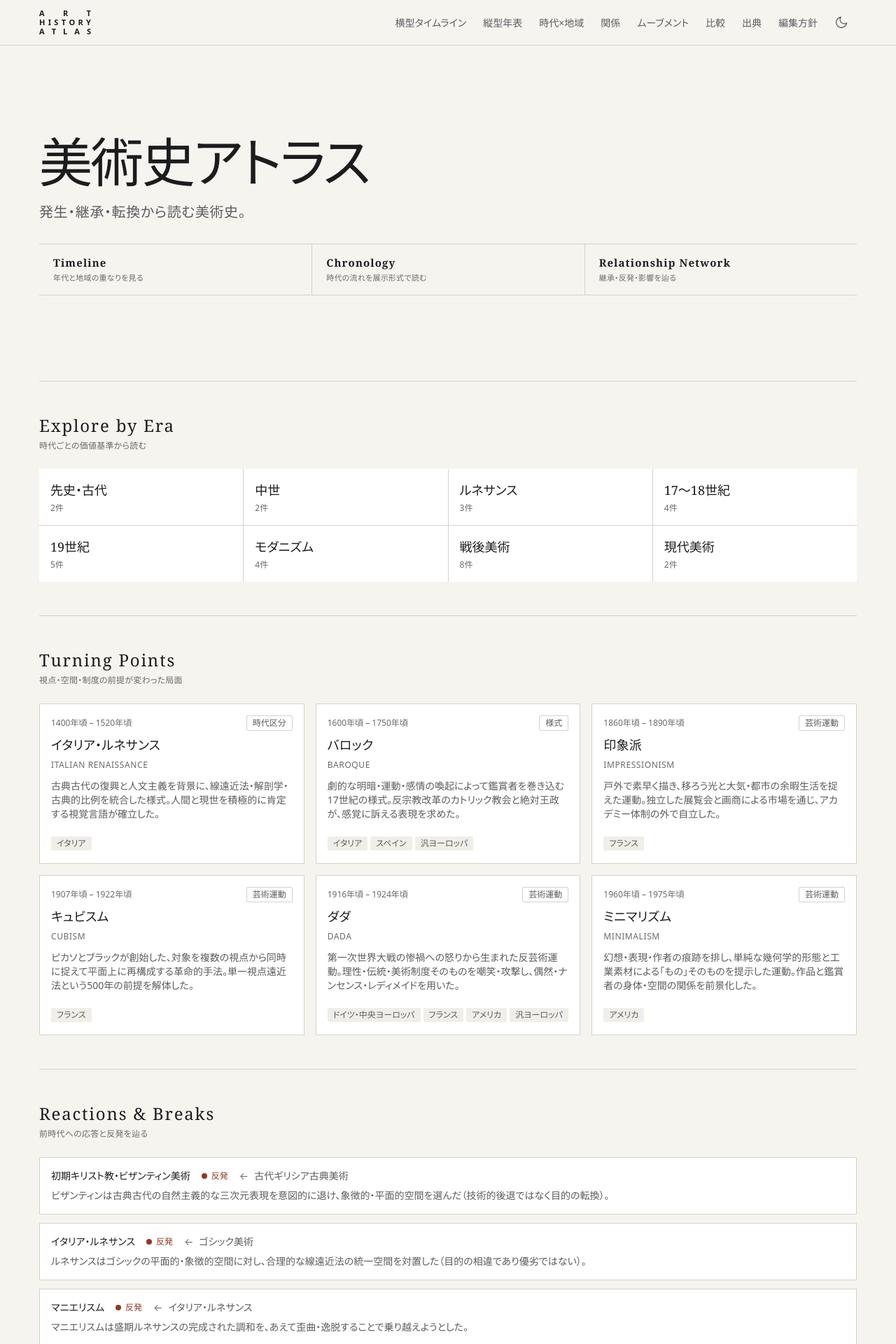
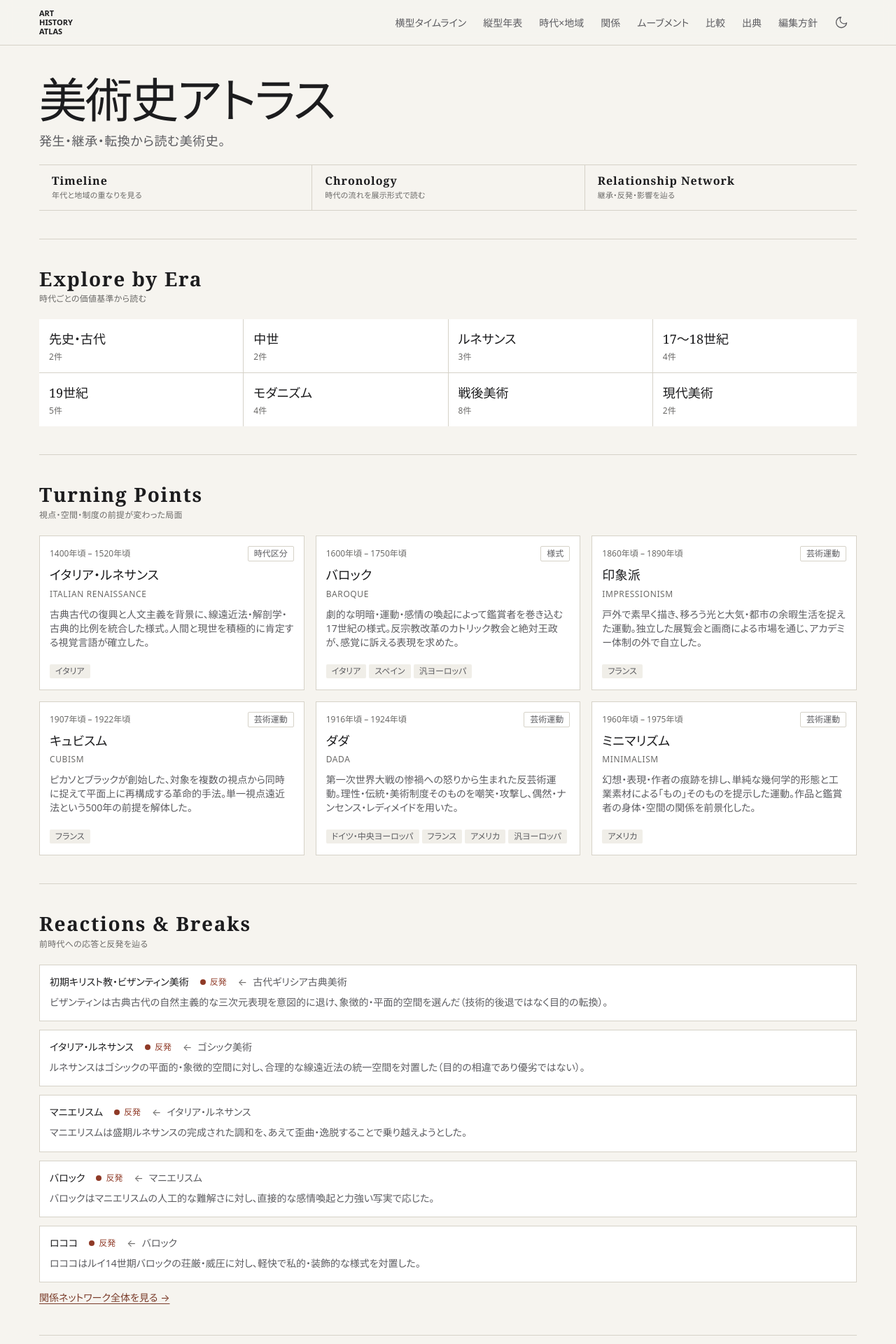
Before and after one commit to taktak2001/art-history-atlas, a Next.js app: page / in a window 1280 px wide. Shown: the top 1920 px of the page at 70% size. Built offline with nearby package versions, Linux system fonts and the light colour scheme.

Commit message:
feat: compact home catalogue layout

```diff
--- a/src/app/globals.css
+++ b/src/app/globals.css
@@ -148,9 +148,10 @@ h1, h2, h3, h4 {
 }
 
 .site-wordmark__line {
-  display: flex;
+  display: block;
   width: 100%;
-  justify-content: space-between;
+  text-align: justify;
+  text-align-last: justify;
   white-space: nowrap;
 }
 
@@ -165,46 +166,45 @@ h1, h2, h3, h4 {
   background: rgb(var(--c-surface));
 }
 
-/* ホームの案内サイン。装飾を足さず、文字・余白・細い罫線で階層を作る */
+/* ホームの図録扉。装飾を足さず、文字・余白・細い罫線で階層を作る */
 .home-hero {
   display: grid;
-  min-height: clamp(27rem, calc(68svh - 4rem), 40rem);
-  align-content: center;
-  padding-block: clamp(2rem, 5vh, 3.25rem);
+  padding-block: clamp(1.5rem, 3.5vw, 2.5rem);
 }
 
 .home-hero__title {
   max-width: 12em;
   font-family: var(--font-serif);
-  font-size: clamp(2.75rem, 7vw, 4.75rem);
+  font-size: clamp(2.5rem, 6vw, 4.25rem);
   font-weight: 500;
   letter-spacing: -0.035em;
-  line-height: 1.15;
+  line-height: 1.1;
 }
 
 .home-hero__tagline {
-  margin-top: clamp(0.625rem, 1.5vh, 1rem);
+  max-width: 36rem;
+  margin-top: 0.5rem;
   color: rgb(var(--c-muted));
-  font-size: clamp(1rem, 2vw, 1.25rem);
+  font-size: clamp(0.9375rem, 1.5vw, 1.125rem);
   letter-spacing: 0.03em;
-  line-height: 1.7;
+  line-height: 1.5;
 }
 
 .home-hero__actions {
   display: grid;
   grid-template-columns: repeat(3, minmax(0, 1fr));
-  margin-top: clamp(1.75rem, 3.5vh, 2.5rem);
+  margin-top: clamp(1rem, 2vw, 1.25rem);
   border-block: 1px solid rgb(var(--c-line));
 }
 
 .home-hero__cta {
   display: flex;
-  min-height: 4.5rem;
+  min-height: 4rem;
   flex-direction: column;
   align-items: flex-start;
   justify-content: center;
   gap: 0.1875rem;
-  padding: 0.875rem 1.25rem;
+  padding: 0.6875rem 1.125rem;
   color: rgb(var(--c-ink));
   transition:
     color 160ms ease,
@@ -227,10 +227,10 @@ h1, h2, h3, h4 {
 
 .home-hero__cta-title {
   font-family: var(--font-serif);
-  font-size: 0.9375rem;
-  font-weight: 600;
-  letter-spacing: 0.075em;
-  line-height: 1.35;
+  font-size: 1rem;
+  font-weight: 650;
+  letter-spacing: 0.06em;
+  line-height: 1.3;
   white-space: nowrap;
 }
 
@@ -239,23 +239,59 @@ h1, h2, h3, h4 {
   font-size: 0.6875rem;
   font-weight: 400;
   letter-spacing: 0.02em;
-  line-height: 1.55;
+  line-height: 1.5;
+}
+
+.home-section {
+  padding-block: clamp(2rem, 3.5vw, 2.5rem);
 }
 
 .home-section-heading__title {
   font-family: var(--font-serif);
-  font-size: 1.5rem;
-  font-weight: 500;
-  letter-spacing: 0.075em;
-  line-height: 1.25;
+  font-size: clamp(1.625rem, 3vw, 1.75rem);
+  font-weight: 650;
+  letter-spacing: 0.06em;
+  line-height: 1.2;
 }
 
 .home-section-heading__description {
-  margin-top: 0.25rem;
+  margin-top: 0.1875rem;
   color: rgb(var(--c-faint));
   font-size: 0.75rem;
   letter-spacing: 0.02em;
-  line-height: 1.6;
+  line-height: 1.5;
+}
+
+.home-compact-card,
+.home-card-grid > a {
+  padding: 0.875rem;
+}
+
+.home-card-grid > a {
+  gap: 0.4375rem;
+}
+
+.home-body-copy {
+  line-height: 1.8;
+}
+
+.relation-badge {
+  color: var(--relation-color);
+}
+
+.relation-badge__mark {
+  background-color: currentColor;
+}
+
+:root[data-theme='dark'] .relation-badge,
+html.dark .relation-badge {
+  color: var(--relation-color-dark);
+}
+
+@media (prefers-color-scheme: dark) {
+  :root:not([data-theme='light']) .relation-badge {
+    color: var(--relation-color-dark);
+  }
 }
 
 @media (min-width: 640px) {
@@ -268,27 +304,31 @@ h1, h2, h3, h4 {
 
 @media (max-width: 639px) {
   .home-hero {
-    min-height: clamp(
-      29rem,
-      calc(68svh - 4rem - env(safe-area-inset-bottom)),
-      36rem
-    );
-    padding-block: clamp(1.75rem, 4vh, 2.5rem);
+    padding-block: 1.25rem;
   }
 
   .home-hero__actions {
     grid-template-columns: 1fr;
-    margin-top: clamp(1.5rem, 3vh, 2rem);
+    margin-top: 1rem;
   }
 
   .home-hero__cta {
-    min-height: 4rem;
+    min-height: 3.5rem;
     padding-inline: 0.25rem;
   }
 
   .home-hero__cta + .home-hero__cta {
     border-top: 1px solid rgb(var(--c-line));
     border-left: 0;
+  }
+
+  .home-section {
+    padding-block: 1.75rem;
+  }
+
+  .home-compact-card,
+  .home-card-grid > a {
+    padding: 0.8125rem;
   }
 }
 
--- a/src/app/page.tsx
+++ b/src/app/page.tsx
@@ -94,20 +94,20 @@ export default function HomePage() {
       </section>
 
       {/* 2. 時代を選ぶ入口 */}
-      <section className="py-12" aria-labelledby="eras-heading">
+      <section className="home-section" aria-labelledby="eras-heading">
         <HomeSectionHeading
           id="eras-heading"
           title="Explore by Era"
           description="時代ごとの価値基準から読む"
         />
-        <div className="mt-6 grid grid-cols-2 gap-px bg-line sm:grid-cols-4">
+        <div className="mt-5 grid grid-cols-2 gap-px bg-line sm:grid-cols-4">
           {ERA_ORDER.map((era) => {
             const count = movements.filter((m) => m.era === era).length;
             return (
               <Link
                 key={era}
                 href={`/chronology/#era-${era}`}
-                className="flex flex-col gap-1 bg-raised p-4 hover:bg-surface"
+                className="home-compact-card flex flex-col gap-1 bg-raised hover:bg-surface"
               >
                 <span className="font-serif text-lg">{ERA_LABELS[era]}</span>
                 <span className="text-xs text-faint">{count}件</span>
@@ -118,13 +118,13 @@ export default function HomePage() {
       </section>
 
       {/* 4. 主要な転換点 */}
-      <section className="border-t hairline py-12" aria-labelledby="turning-heading">
+      <section className="home-section border-t hairline" aria-labelledby="turning-heading">
         <HomeSectionHeading
           id="turning-heading"
           title="Turning Points"
           description="視点・空間・制度の前提が変わった局面"
         />
-        <div className="mt-6 grid gap-4 sm:grid-cols-2 lg:grid-cols-3">
+        <div className="home-card-grid mt-5 grid gap-4 sm:grid-cols-2 lg:grid-cols-3">
           {turningPoints.map((id) => {
             const m = getMovement(id);
             return m ? <MovementCard key={id} movement={m} /> : null;
@@ -133,19 +133,19 @@ export default function HomePage() {
       </section>
 
       {/* 5. 何への反発として生まれたか */}
-      <section className="border-t hairline py-12" aria-labelledby="reaction-heading">
+      <section className="home-section border-t hairline" aria-labelledby="reaction-heading">
         <HomeSectionHeading
           id="reaction-heading"
           title="Reactions & Breaks"
           description="前時代への応答と反発を辿る"
         />
-        <ul className="mt-6 space-y-3">
+        <ul className="mt-5 space-y-3">
           {reactionEdges.map((r) => {
             const from = getMovement(r.from);
             const to = getMovement(r.to);
             if (!from || !to) return null;
             return (
-              <li key={r.id} className="border hairline bg-raised p-4">
+              <li key={r.id} className="home-compact-card border hairline bg-raised">
                 <div className="flex flex-wrap items-center gap-2 text-sm">
                   <Link href={`/movements/${to.id}/`} className="font-serif text-ink hover:text-accent">
                     {to.nameJa}
@@ -156,41 +156,41 @@ export default function HomePage() {
                     {from.nameJa}
                   </Link>
                 </div>
-                <p className="mt-2 text-sm text-muted">{r.note}</p>
+                <p className="home-body-copy mt-1.5 text-sm text-muted">{r.note}</p>
               </li>
             );
           })}
         </ul>
-        <Link href="/network/" className="mt-4 inline-block text-sm prose-link">
+        <Link href="/network/" className="mt-3 inline-block text-sm prose-link">
           関係ネットワーク全体を見る →
         </Link>
       </section>
 
       {/* 6. 地域別表示への導線 */}
-      <section className="border-t hairline py-12" aria-labelledby="region-heading">
+      <section className="home-section border-t hairline" aria-labelledby="region-heading">
         <HomeSectionHeading
           id="region-heading"
           title="Across Regions"
           description="同時代の地域差を比較する"
         />
-        <Link href="/matrix/" className="mt-4 inline-block rounded-sm border hairline px-5 py-3 text-sm hover:border-ink/40">
+        <Link href="/matrix/" className="mt-3 inline-block rounded-sm border hairline px-5 py-2.5 text-sm hover:border-ink/40">
           時代×地域マトリクスを開く →
         </Link>
       </section>
 
       {/* 7. 注目比較 */}
-      <section className="border-t hairline py-12" aria-labelledby="compare-heading">
+      <section className="home-section border-t hairline" aria-labelledby="compare-heading">
         <HomeSectionHeading
           id="compare-heading"
           title="Comparisons"
           description="2つのムーブメントを並べて読む"
         />
-        <div className="mt-6 grid gap-3 sm:grid-cols-2 lg:grid-cols-3">
+        <div className="mt-5 grid gap-3 sm:grid-cols-2 lg:grid-cols-3">
           {featuredComparisons.map((c) => (
             <Link
               key={c.label}
               href={`/compare/?ids=${c.ids.join(',')}`}
-              className="border hairline bg-raised p-4 text-sm hover:border-ink/30"
+              className="home-compact-card border hairline bg-raised text-sm hover:border-ink/30"
             >
               <span className="font-serif text-base text-ink">{c.label}</span>
               <span className="mt-1 block text-xs text-faint">比較して読む →</span>
@@ -200,13 +200,13 @@ export default function HomePage() {
       </section>
 
       {/* 8. 最近追加されたムーブメント */}
-      <section className="border-t hairline py-12" aria-labelledby="recent-heading">
+      <section className="home-section border-t hairline" aria-labelledby="recent-heading">
         <HomeSectionHeading
           id="recent-heading"
           title="Latest Additions"
           description="最近追加したムーブメント"
         />
-        <div className="mt-6 grid gap-4 sm:grid-cols-2 lg:grid-cols-4">
+        <div className="home-card-grid mt-5 grid gap-4 sm:grid-cols-2 lg:grid-cols-4">
           {recent.map((m) => (
             <MovementCard key={m.id} movement={m} />
           ))}
@@ -214,17 +214,17 @@ export default function HomePage() {
       </section>
 
       {/* 9. 情報の出典・編集方針 */}
-      <section className="border-t hairline py-12" aria-labelledby="policy-heading">
+      <section className="home-section border-t hairline" aria-labelledby="policy-heading">
         <HomeSectionHeading
           id="policy-heading"
           title="Sources & Methodology"
           description="出典・編集方針・分類基準"
         />
-        <p className="mt-4 max-w-prose text-sm leading-relaxed text-muted">
+        <p className="home-body-copy mt-3 max-w-prose text-sm text-muted">
           記述は美術館・大学・研究機関等の公開資料に基づきます。複数資料で確認できない事項は断定せず、年代に諸説がある場合は幅を持たせ、
           学術的に議論のある内容は「見解の一つ」と明示します。事実と解釈を区別し、出典を各記述に紐づけています。
         </p>
-        <div className="mt-4 flex flex-wrap gap-3">
+        <div className="mt-3 flex flex-wrap gap-3">
           <Link href="/sources/" className="text-sm prose-link">出典一覧を見る →</Link>
           <Link href="/about/" className="text-sm prose-link">編集方針・分類基準の詳細 →</Link>
         </div>
--- a/src/components/SiteHeader.tsx
+++ b/src/components/SiteHeader.tsx
@@ -29,14 +29,12 @@ export function SiteHeader() {
         <Link
           href="/"
           className="site-wordmark"
-          aria-label="Art History Atlas ホーム"
           onClick={() => setOpen(false)}
         >
-          <span className="sr-only">Art History Atlas</span>
-          <span className="site-wordmark__stack" aria-hidden="true">
-            <span className="site-wordmark__line"><span>A</span><span>R</span><span>T</span></span>
-            <span className="site-wordmark__line"><span>H</span><span>I</span><span>S</span><span>T</span><span>O</span><span>R</span><span>Y</span></span>
-            <span className="site-wordmark__line"><span>A</span><span>T</span><span>L</span><span>A</span><span>S</span></span>
+          <span className="site-wordmark__stack">
+            <span className="site-wordmark__line">ART</span>
+            <span className="site-wordmark__line">HISTORY</span>
+            <span className="site-wordmark__line">ATLAS</span>
           </span>
         </Link>
 
```
Also changed, not shown: src/components/Badges.tsx (+19 -4 lines), 1 other file (tests, documents, lock files or other folders).
